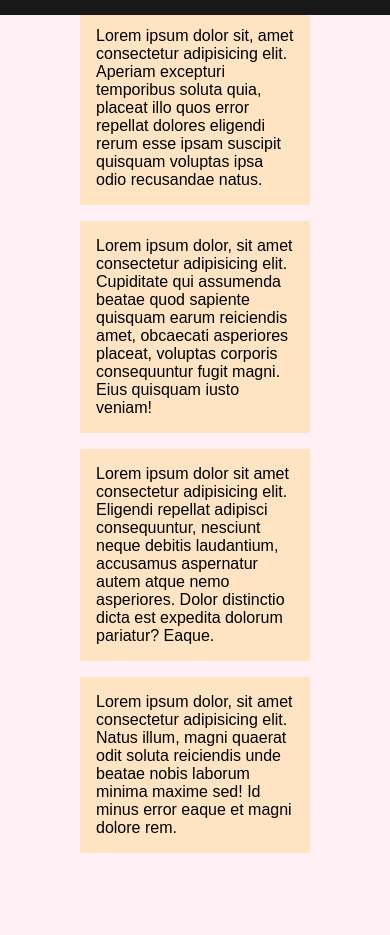
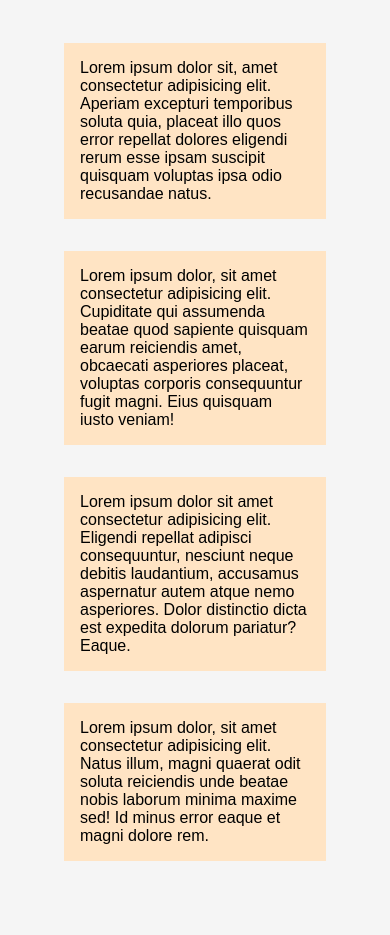
Before and after one commit to jfer2/WebDev-Fall-2021-Final-Project, a plain HTML site: page index.html in a window 390 px wide. Shown: the part 69-1004 px from the top of the page. After the commit the page ends 940 px from the top, so only its background shows below. Drawn offline with Linux system fonts and the light colour scheme.

Commit message:
Added JS to change bg-color based on height resize

```diff
--- a/app.js
+++ b/app.js
@@ -27,7 +27,18 @@ const navSlide = () => {
     });
 };
 
+const adjustMainContentToWindowHeight = () => {
+    // const mainContentElement = document.querySelector('.main-content');
+    window.addEventListener('resize', () => {
+        if (window.innerHeight <= 768) {
+            document.querySelector('.main-content').style.backgroundColor = 'whitesmoke';
+            document.querySelector('.main-content').height = window.innerHeight;
+        }
+    });
+};
+
 
 document.addEventListener("DOMContentLoaded", () => {
     navSlide();
+    adjustMainContentToWindowHeight();
 });
--- a/styles/style.scss
+++ b/styles/style.scss
@@ -32,7 +32,7 @@ nav {
     background-color: $nav-black;
     justify-content: center;
     align-items: center;
-    min-height: 10vh;
+    height: 4em;
     letter-spacing: 2px;
 }
 
@@ -44,7 +44,6 @@ nav {
     font-size: 24px;
     color: white;
 }
-
 
 .nav-list {
     color: white;
@@ -69,14 +68,31 @@ nav {
     display: none;
 }
 
+main {
+    height: 100vh;
+    width: 100vw;
+    margin: 0 auto;
+    margin-top: 4em;
+}
+
 .main-content {
-    padding: 10em;
     height: 100vh;
-    background-color: lavenderblush;
+    // width: 100%;
+    // margin-top: 4em;
+    margin: 0 auto;
+    padding-top: 1em;
+    padding-bottom: 1em;
+    // padding-left: 4em;
+    // padding-right: 4em;
+    // padding-top: 2em;
+    background-color: whitesmoke;
 }
 
 .content-item {
     padding: 2em;
+    margin-top: 2em;
+    margin-left: 10em;
+    margin-right: 10em;
     margin-bottom: 2em;
     background-color: bisque;
 }
@@ -96,6 +112,7 @@ nav {
 }
 
 @media screen and (max-width: 768px) {
+
     body {
         overflow-x: hidden;
     }
@@ -123,7 +140,7 @@ nav {
         right: 0;
         height: 60vh;
         width: 95%;
-        top: 10vh;
+        top: 4em;
         background-color: $nav-black;
         align-items: center;
         transform: translateX(100%);
@@ -167,22 +184,19 @@ nav {
         align-items: center;
         justify-content: center;
     }
+
     .navMenu-active > .line {
         display: none;
     }
+
     .main-content {
-        padding: 5em;
-        height: 100vh;
-        background-color: lavenderblush;
+        margin-right: 0em;
+        margin-left: 0em;
     }
 
     .content-item {
+        margin-left: 4em;
+        margin-right: 4em;
         padding: 1em;
-        margin-bottom: 1em;
-        background-color: bisque;
+    }
 }
-}
-
-
-@media screen and (min-width: 769px) {
-}
```
Also changed, not shown: styles/style.css, 1 other file.
